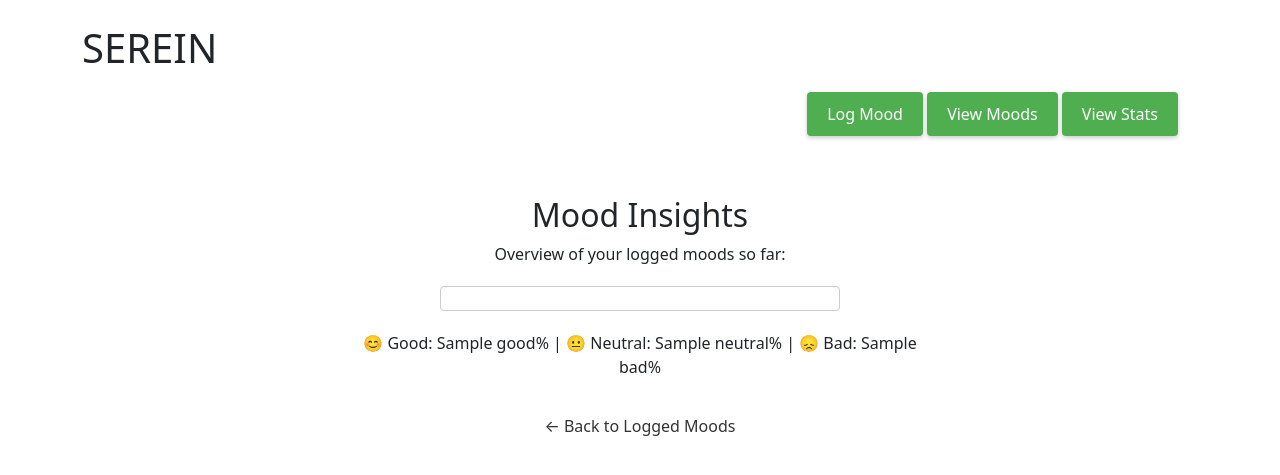
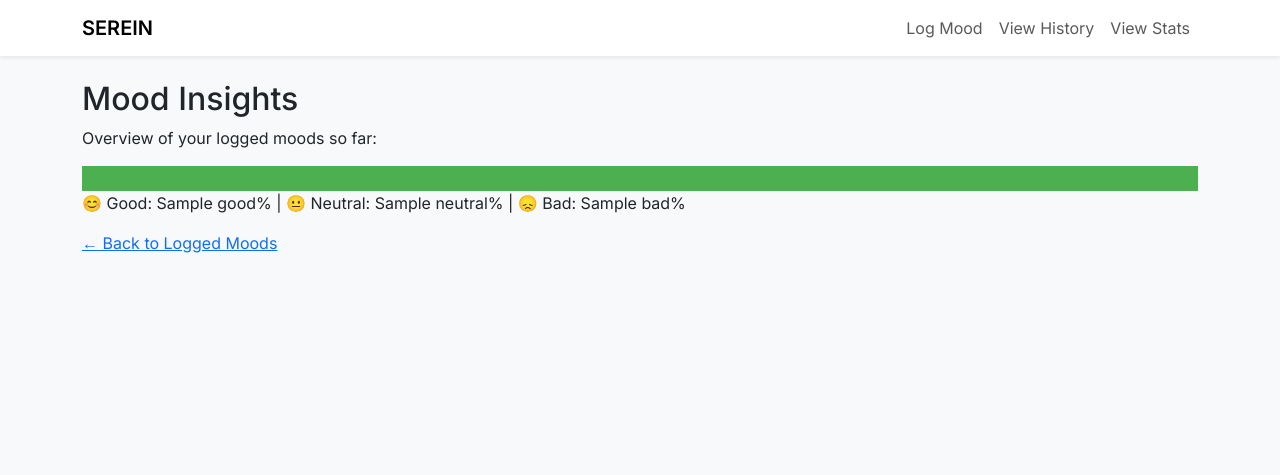
Before and after one commit to carirsm/serein, a Flask app: template app/templates/mood_stats.html in a window 1280 px wide. Shown: the top 475 px of the page. Run offline with Flask 3, Linux system fonts and the light colour scheme; the template is opened without the code that fills it: most values are stand-ins (such as "Sample title", 1, 10 or a date in 2020).

Commit message:
Redesigned frontend from legacy CSS to Bootstrap across all pages

```diff
--- a/app/static/style.css
+++ b/app/static/style.css
@@ -1,143 +1,74 @@
-/* General body styling */
-body {
-    font-family: Arial, sans-serif;
-    margin: 0;
-    padding: 0;
+:root {
+    --primary: #4CAF50;
+    --primary-hover: 45a049;
+    --warning: #FFC107;
+    --danger: #F44336;
+
 }
 
-/* Form styling */
-form {
-    margin: 20px;
-    padding: 20px;
-    background-color: #f9f9f9;
-    border-radius: 8px;
-    box-shadow: 0 4px 8px rgba(0, 0, 0, 0.2);
+/* General Styling */
+body {
+    font-family: 'Inter', Arial, sans-serif;
+    background-color: #f8f9fa;
 }
 
-/* Label and input styling */
-label {
-    font-weight: bold;
-}
-
-select, textarea, button {
-    margin-top: 10px;
-    padding: 8px;
-    border: 1px solid #ccc;
-    border-radius: 4px;
-    font-size: 14px;
-}
-
-/* Navigation styling */
- nav {
-    text-align: right;
-    margin: 20px;
- }
-
-/* Navigation Button Styling */
-.nav-button {
-    display: inline-block;
-    padding: 10px 20px;
-    background-color: #4faf50;
-    color: white;
-    text-decoration: none;
-    border-radius: 4px;
-    margin-bottom: 20px;
-    box-shadow: 0 2px 4px rgba(0, 0, 0, 0.2);
+/* Custom button styles */
+.btn-primary {
+    background-color: var(--primary);
+    border-color: var(--primary);
     transition: all 0.3s ease;
 }
 
-.nav-button:hover {
-    background-color: #45a049;
+.btn-primary:hover {
+    background-color: var(--primary-hover);
+    border-color: var(--primary-hover);
     transform: translateY(-1px);
-    box-shadow: 0 4px 8px rgba(0, 0, 0, 0.2);
+    box-shadow: 0 4px 8px rgb(0, 0, 0, 0.1);
 }
 
-.nav-button-active {
-    transform: translateY(0);
-    box-shadow: 0 2px 4px rgba(0, 0, 0, 0.2);
-}
-/* Button styling */
-button {
-    background-color: #4CAF50;
-    color: white;
-    cursor: pointer;
+/* Card Styling mood entries */
+.mood-card {
+    transition: transform 0.2s ease;
+    border: none;
+    box-shadow: 0 2px 4px rgba(0, 0, 0, 0.05);
 }
 
-button:hover {
-    background-color: #45a049;
+.mood-card:hover {
+    transform: translateY(-2px);
 }
 
-/* Toast message styling */
-#toast {
-    display: none;
-    position: fixed;
-    top: 10px;
-    right: 10px;
-    padding: 15px 30px;
-    border-radius: 8px;
-    z-index: 1000;
-    color: white;
-    font-weight: bold;
-    font-size: 16px;
-    box-shadow: 0 4px 8px rgba(0, 0, 0, 0.2);
-    transition: opacity 0.3s ease-in-out;
-}
-
-.toast-success {
-    background-color: #4CAF50;
-}
-
-.toast-error {
-    background-color: #F44336;
-}
-
-/* Mood Stats Styling */
-
-.mood-stats-container {
-    max-width: 600px;
-    margin: 0 auto;
-    padding: 20px;
-    text-align: center;
-}
+/* Stats styling */
 .mood-bar-container {
-    display: flex;
-    width: 100%;
-    max-width: 400px;
     height: 25px;
-    border-radius: 4px;
+    background-color: #e9ecef;
+    border-radius: 0,25rem;
     overflow: hidden;
-    margin: 20px auto;
-    border: 1px solid #ccc;
 }
 
 .mood-bar {
     height: 100%;
+    transition: width 0.6s ease;
 }
 
-.mood-bar.good {
-    background-color: #4CAF50;
+.mood-bar.good {background-color: var(--primary); }
+.mood-bar.neutral {background-color: var(--warning); }
+.mood-bar.bad {background-color: var(--danger); }
+
+/* Toast Styling */
+
+.toast {
+    position: fixed;
+    top: 1rem;
+    right: 1rem;
+    min-width: 250px;
 }
 
-.mood-bar.neutral {
-    background-color: #FFC107;
+/* Form Styling */
+.form-container {
+    max-width: 600px;
+    margin: 2rem auto;
+    padding: 2rem;
+    background: white;
+    border-radius: 0.5rem;
+    box-shadow: 0 4px 6px rgba(0, 0, 0, 0.05);
 }
-
-.mood-bar.bad {
-    background-color: #F44336;
-}
-
-.mood-stats {
-    margin: 15px 0;
-    text-align: center;
-}
-
-.back-link {
-    display: inline-block;
-    margin-top: 20px;
-    text-decoration: none;
-    color: #333;
-}
-
-.back-link:hover {
-    color: #4CAF50;
-}
--- a/app/templates/base.html
+++ b/app/templates/base.html
@@ -2,24 +2,40 @@
 <html lang="en">
 <head>
     <meta charset="UTF-8">
+    <meta name="viewport" content="width=device-width, initial-scale=1.0">
     <title>{% block title %}Serein - Mood Tracker{% endblock %}</title>
+    <link href="https://cdn.jsdelivr.net/npm/bootstrap@5.3.2/dist/css/bootstrap.min.css" rel="stylesheet">
+    <link href="https://fonts.googleapis.com/css2?family=Inter:wght@400;500;600&display=swap" rel="stylesheet">
     <link rel="stylesheet" href="/static/css/style.css">
-    <link href="https://cdn.jsdelivr.net/npm/bootstrap@5.1.3/dist/css/bootstrap.min.css" rel="stylesheet">
 </head>
 <body>
-    <div class="container mt-4">
-        <header>
-            <h1 class="site-title">SEREIN</h1>
-            <nav class="main-nav">
-                <a href="/" class="nav-button">Log Mood</a>
-                <a href="view" class="nav-button">View Moods</a>
-                <a href="stats" class="nav-button">View Stats</a>
-            </nav>
-        </header>
+    <nav class="navbar navbar-expand-lg navbar-light bg-white shadow-sm">
+        <div class="container">
+            <a class="navbar-brand fw-bold" href="/">SEREIN</a>
+            <button class="navbar-toggler" type="button" data-bs-toggle="collapse" data-bas-target="#navbarNav">
+                <span class="navbar-toggler-icon"></span>
+            </button>
+            <div class="collapse navbar-collapse" id="navbarNav">
+                <ul class="navbar-nav ms-auto">
+                    <li class="nav-item">
+                        <a class="nav-link" href="/">Log Mood</a>
+                    </li>
+                    <li class="nav-item">
+                        <a class="nav-link" href="/view">View History</a>
+                    </li>
+                    <li class="nav-item">
+                        <a class="nav-link" href="/stats">View Stats</a>
+                    </li>
+                </ul>
+            </div>
+        </div>
+    </nav>
+
+    <main class="container py-4">
         {% block content %}
         {% endblock %}
-    </div>
+    </main>
 
-    <script src="https://cdn.jsdelivr.net/npm/bootstrap@5.1.3/dist/js/bootstrap.bundle.min.js"></script>
+    <script src="https://cdn.jsdelivr.net/npm/bootstrap@5.3.2/dist/js/bootstrap.bundle.min.js"></script>
 </body>
 </html>
```
